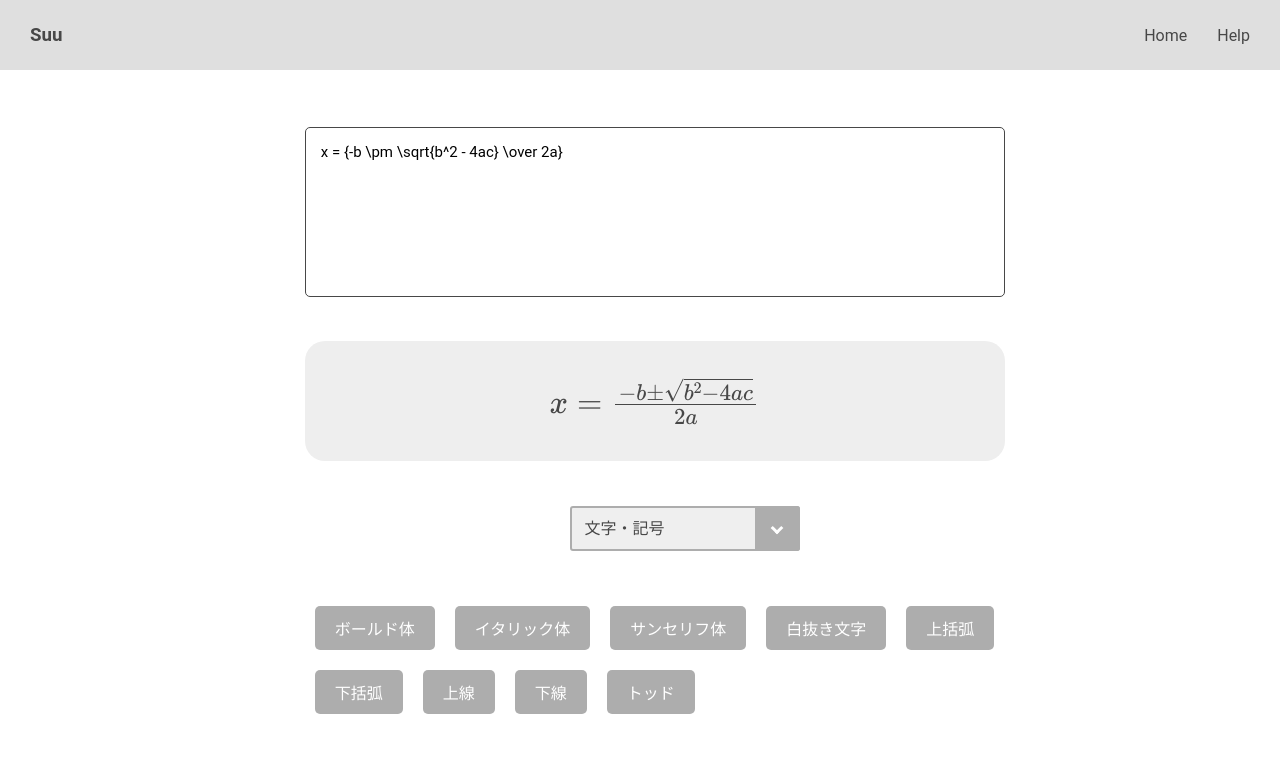
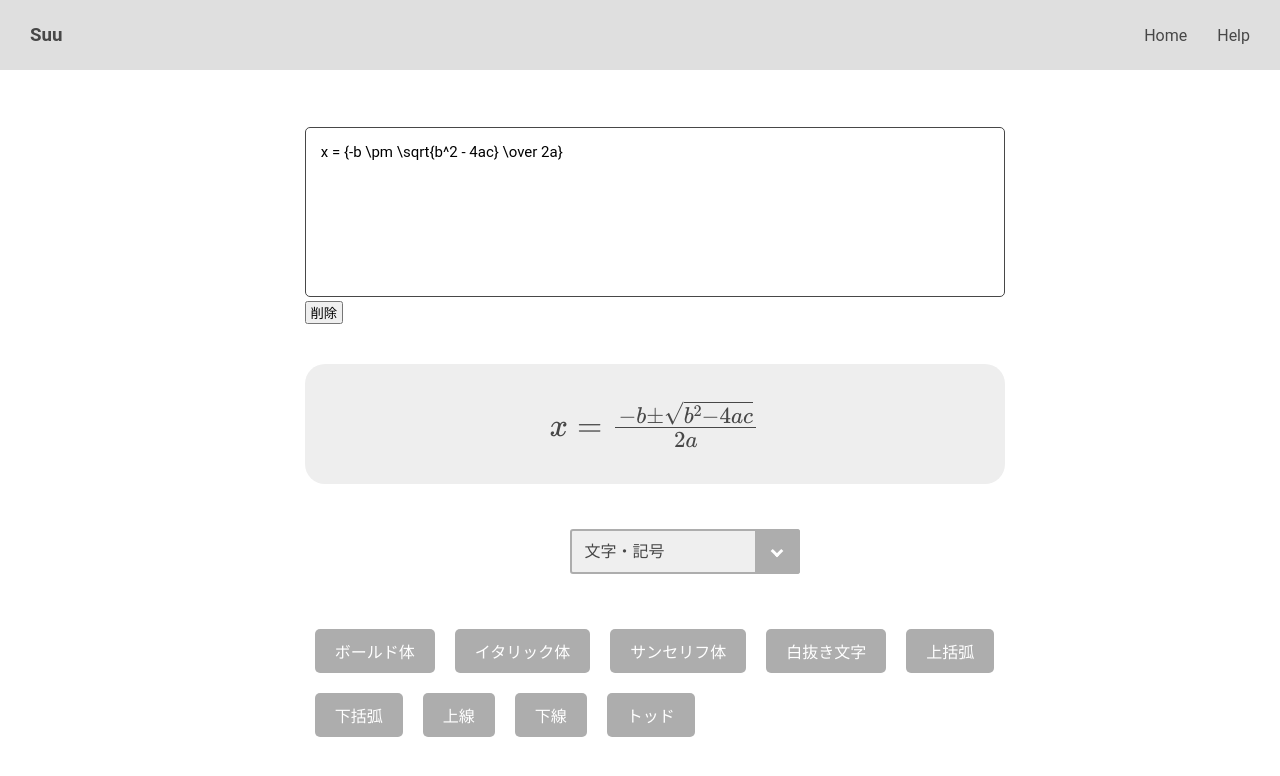
Before and after one commit to Sakamochanq/LaTex-Formula-Generator, a React (Create React App) app: page / in a window 1280 px wide. Shown: the top 776 px of the page. Built offline with nearby package versions, Linux system fonts and the light colour scheme.

Commit message:
feat: setLatexの削除ボタンの配置

```diff
--- a/src/components/Button.js
+++ b/src/components/Button.js
@@ -25,10 +25,16 @@ export const Button = () => {
     }
   }, [latex, selectedIndex]);
 
+  const remove = () => {
+    setLatex('');
+  }
+
   return (
     <div className='main-container'>
       <div className="latex-container">
         <textarea value={latex} id="inputBox" onChange={handleChange} />
+        <br />
+        <input type="button" onClick={remove} value=" 削除 " />
         <div className="preview-wrapper">
           <span
             className="LaTex"
```
